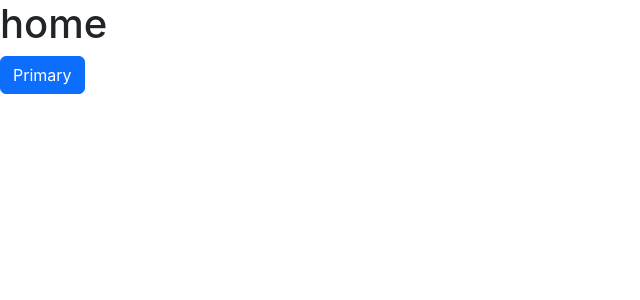
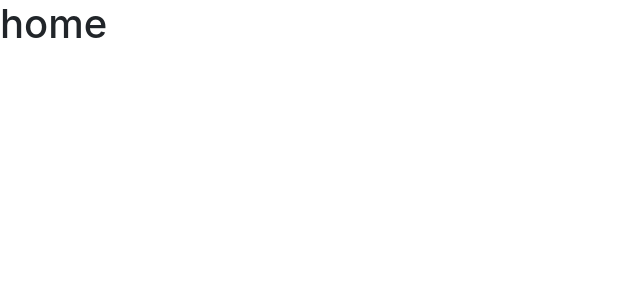
Before and after one commit to Ghaspar/ecommerce-2022, a Next.js app in the folder frontend/: page / in a window 1280 px wide. Shown: the top 300 px of the page, without its empty margins (0-640 px from the left). Built offline with nearby package versions, Linux system fonts and the light colour scheme.

Commit message:
fix: remove button

```diff
--- a/frontend/pages/index.js
+++ b/frontend/pages/index.js
@@ -8,7 +8,6 @@ export default function Home() {
           home
         </h1>
 
-        <button type="button" class="btn btn-primary">Primary</button>
       </>
   )
 }
```
